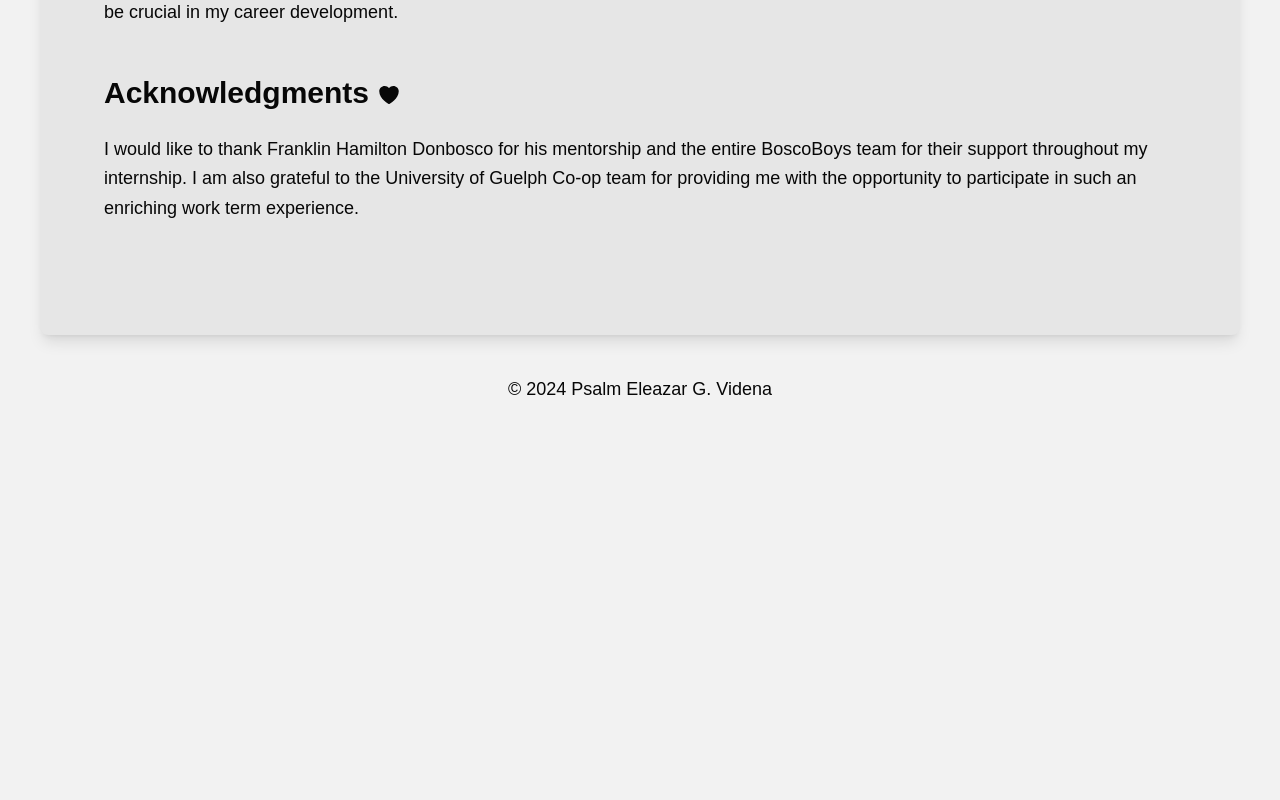
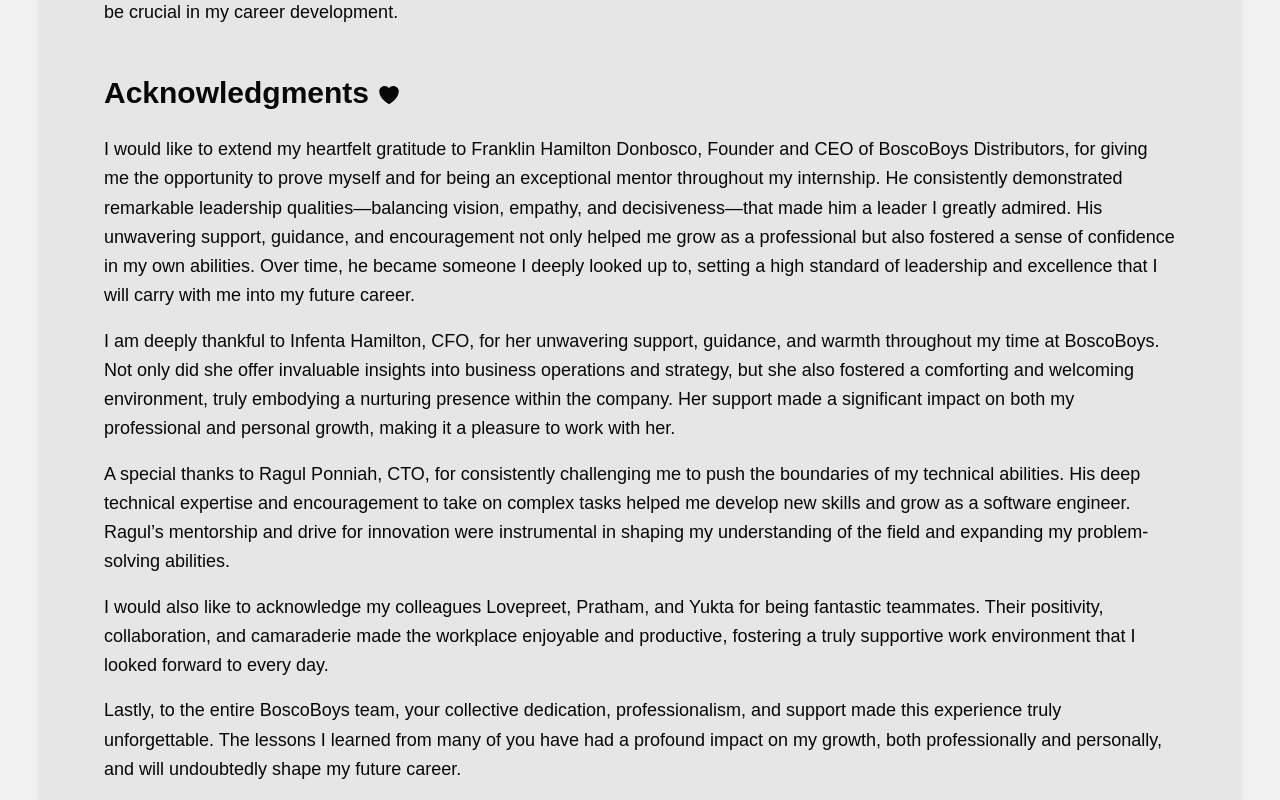
Before and after one commit to P541M/portfolio-old, a React (Create React App) app: page /s24-work-term-report in a window 1280 px wide. Shown: the part 3280-4080 px from the top of the page. Before the commit the page ends 3723 px from the top, so only its background shows below. Built offline with nearby package versions, Linux system fonts and the light colour scheme.

Commit message:
feat: finalized acknowledgements

```diff
--- a/src/components/S24WorkTermReport.jsx
+++ b/src/components/S24WorkTermReport.jsx
@@ -380,12 +380,61 @@
             Acknowledgments
             <HeartIcon className="ml-2 inline-block h-6 w-6" />
           </h3>
+
+          {/* Franklin Hamilton Donbosco */}
           <p className="mt-4 text-left text-lg leading-relaxed text-text">
-            I would like to thank Franklin Hamilton Donbosco for his mentorship
-            and the entire BoscoBoys team for their support throughout my
-            internship. I am also grateful to the University of Guelph Co-op
-            team for providing me with the opportunity to participate in such an
-            enriching work term experience.
+            I would like to extend my heartfelt gratitude to Franklin Hamilton
+            Donbosco, Founder and CEO of BoscoBoys Distributors, for giving me
+            the opportunity to prove myself and for being an exceptional mentor
+            throughout my internship. He consistently demonstrated remarkable
+            leadership qualities—balancing vision, empathy, and
+            decisiveness—that made him a leader I greatly admired. His
+            unwavering support, guidance, and encouragement not only helped me
+            grow as a professional but also fostered a sense of confidence in my
+            own abilities. Over time, he became someone I deeply looked up to,
+            setting a high standard of leadership and excellence that I will
+            carry with me into my future career.
+          </p>
+
+          {/* Infenta Hamilton */}
+          <p className="mt-4 text-left text-lg leading-relaxed text-text">
+            I am deeply thankful to Infenta Hamilton, CFO, for her unwavering
+            support, guidance, and warmth throughout my time at BoscoBoys. Not
+            only did she offer invaluable insights into business operations and
+            strategy, but she also fostered a comforting and welcoming
+            environment, truly embodying a nurturing presence within the
+            company. Her support made a significant impact on both my
+            professional and personal growth, making it a pleasure to work with
+            her.
+          </p>
+
+          {/* Ragul Ponniah */}
+          <p className="mt-4 text-left text-lg leading-relaxed text-text">
+            A special thanks to Ragul Ponniah, CTO, for consistently challenging
+            me to push the boundaries of my technical abilities. His deep
+            technical expertise and encouragement to take on complex tasks
+            helped me develop new skills and grow as a software engineer.
+            Ragul’s mentorship and drive for innovation were instrumental in
+            shaping my understanding of the field and expanding my
+            problem-solving abilities.
+          </p>
+
+          {/* Colleagues */}
+          <p className="mt-4 text-left text-lg leading-relaxed text-text">
+            I would also like to acknowledge my colleagues Lovepreet, Pratham,
+            and Yukta for being fantastic teammates. Their positivity,
+            collaboration, and camaraderie made the workplace enjoyable and
+            productive, fostering a truly supportive work environment that I
+            looked forward to every day.
+          </p>
+
+          {/* Entire BoscoBoys Team */}
+          <p className="mt-4 text-left text-lg leading-relaxed text-text">
+            Lastly, to the entire BoscoBoys team, your collective dedication,
+            professionalism, and support made this experience truly
+            unforgettable. The lessons I learned from many of you have had a
+            profound impact on my growth, both professionally and personally,
+            and will undoubtedly shape my future career.
           </p>
         </section>
       </div>
```
